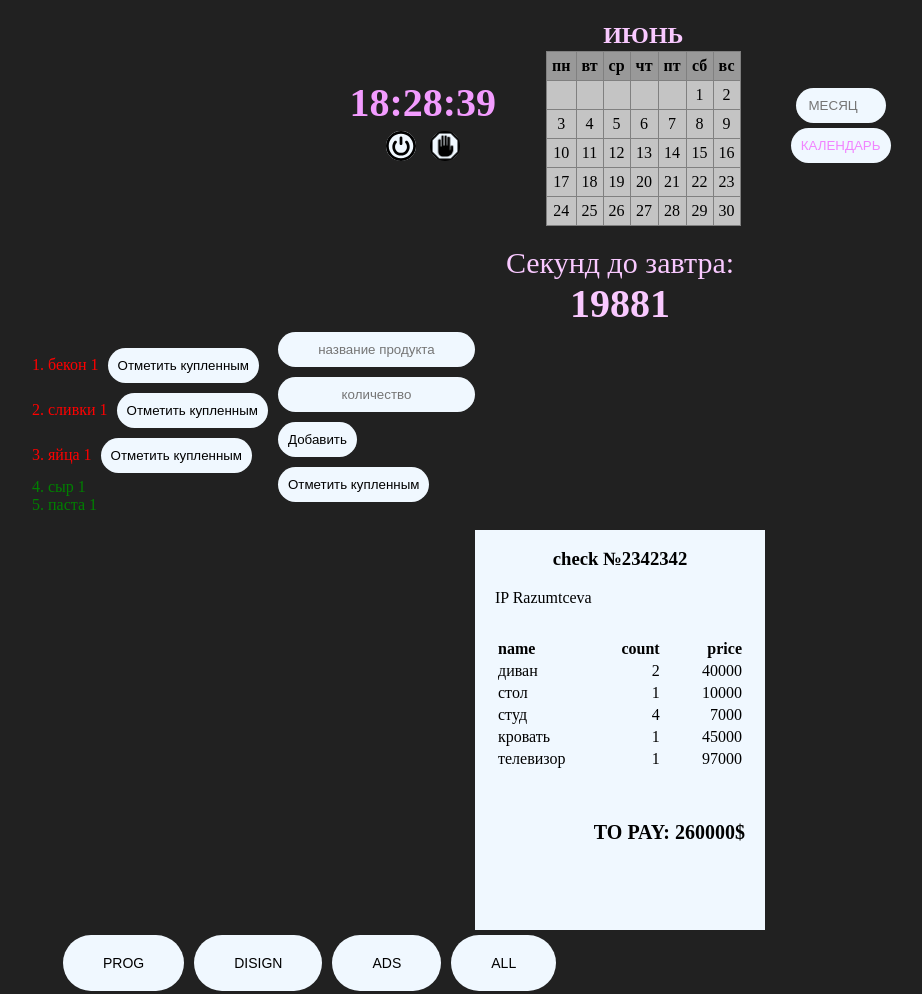
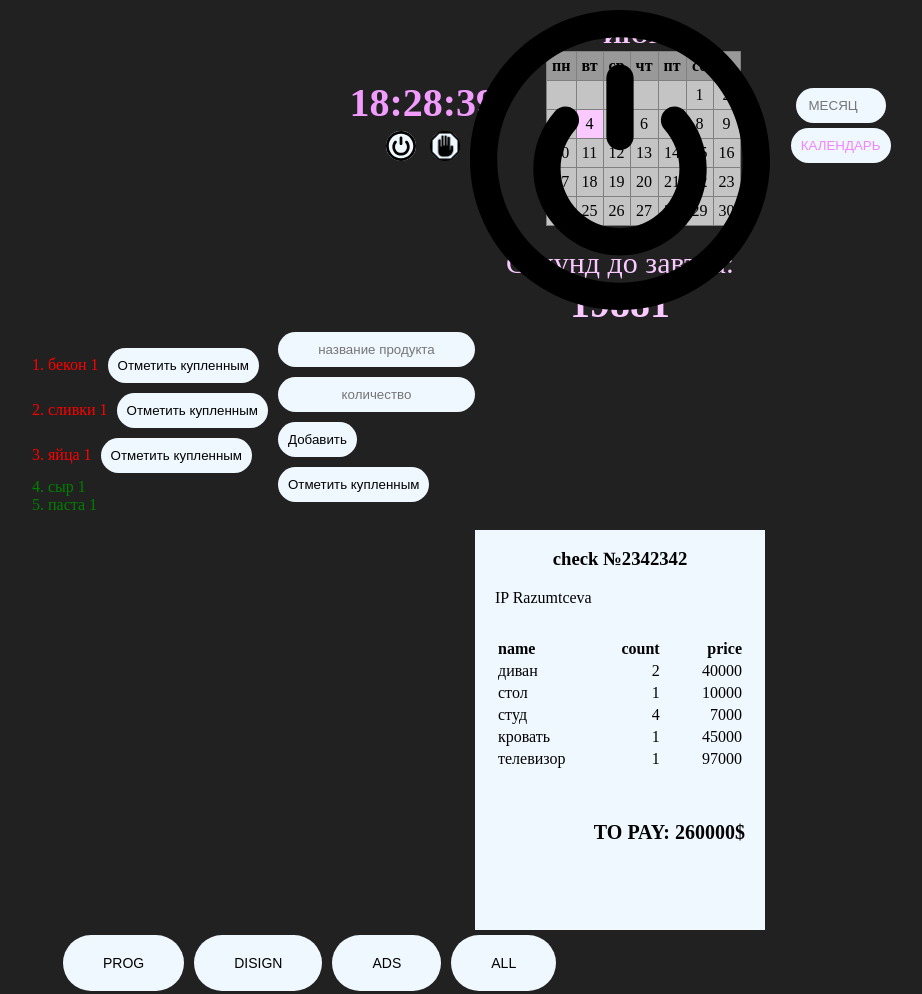
Before and after one commit to razumcevvaa/vite-project, a website built with Vite: page index.html in a window 1280 px wide. Shown: the top 994 px of the page, without its empty margins (20-942 px from the left). Built offline with nearby package versions, Linux system fonts and the light colour scheme.

Commit message:
месседж

```diff
--- a/src/main.ts
+++ b/src/main.ts
@@ -2628,9 +2628,11 @@ function createCalendar(elem: any, year: number, month: number) {
     for (let i = 0; i < getDay(data); i++) {
         table += '<td></td>'
     }
-
+    const today = new Date().getDate()
+    const todayMonth = new Date().getMonth()
     while (data.getMonth() == mon) {
-        table += '<td>' + data.getDate() + '</td>'
+        const isToday = today === data.getDate() && todayMonth == mon
+        table += `<td${isToday ? ' class="highlight"' : ''}>` + data.getDate() + '</td$>'
         if (getDay(data) % 7 == 6) {
             table += '</tr><tr>'
         }
@@ -2645,11 +2647,14 @@ function createCalendar(elem: any, year: number, month: number) {
     table += '</tr></table>'
     elem.innerHTML = table
 }
+
 function getDay(date: Date) {
     let day = date.getDay()
     if (day == 0) day = 7
     return day - 1
 }
+
+
 function getMonth(monthN: number) {
     const months = ['январь', 'февраль', 'март', 'апрель', 'май', 'июнь', 'июль', 'август', 'сентябрь', 'октябрь', 'ноябрь', 'декабрь']
     return months[monthN]
@@ -2660,6 +2665,38 @@ createCalendar(calendar, 2024, 6)
 
 const calMonthInp = document.getElementById('month') as HTMLInputElement
 const calenInp = document.getElementById('month-sub') as HTMLInputElement
-calenInp.addEventListener('click',()=> {
+calenInp.addEventListener('click', () => {
     createCalendar(calendar, 2024, +calMonthInp.value)
 })
+
+// СТИЛИ И КЛАССЫ
+// Напишите функцию showNotification(options), которая создаёт уведомление: <div class="notification"> с заданным содержимым.
+type options = {
+    top?: number,
+    right?: number
+    html?: string
+    class?: string
+}
+function showNotification(options: options) {
+    if (!options.top) options.top = 10
+    if (!options.right) options.right = 10
+    if (!options.html) options.html = ''
+    if (!options.class) options.class = ''
+    let notification = document.createElement('div')
+    notification.innerHTML = options.html
+    notification.classList.add('notification')
+    if (options.class) {
+        notification.classList.add(options.class)
+    }
+    notification.style.top = options.top + 'px'
+    notification.style.right = options.right + 'px'
+    document.body.append(notification)
+    setTimeout(() => notification.remove(), 1500)
+}
+setInterval(() => {
+  showNotification({
+    // top:28,
+    // right: 64,
+    html: '<img src="./src/старт.svg">'
+  });
+}, 2000)
--- a/src/style.css
+++ b/src/style.css
@@ -209,14 +209,31 @@ input {
   background-image: url(./старт.svg);
   background-size: cover;
 }
-#watch-stop{
+
+#watch-stop {
   background-image: url(./стоппп.png);
   background-size: cover;
 }
+
 .month-button {
   width: 100px;
 }
+
 .month-button input {
-  color:  rgb(241, 132, 255);
+  color: rgb(241, 132, 255);
   text-transform: uppercase;
 }
+
+.highlight {
+  background-color: rgb(249, 201, 255) !important;
+}
+
+.notification {
+  position: fixed;
+  z-index: 1;
+  left: calc(50% - 150px);
+}
+
+.notification img {
+  width: 300px;
+}
```
Also changed, not shown: index.html (+0 -1 lines).
